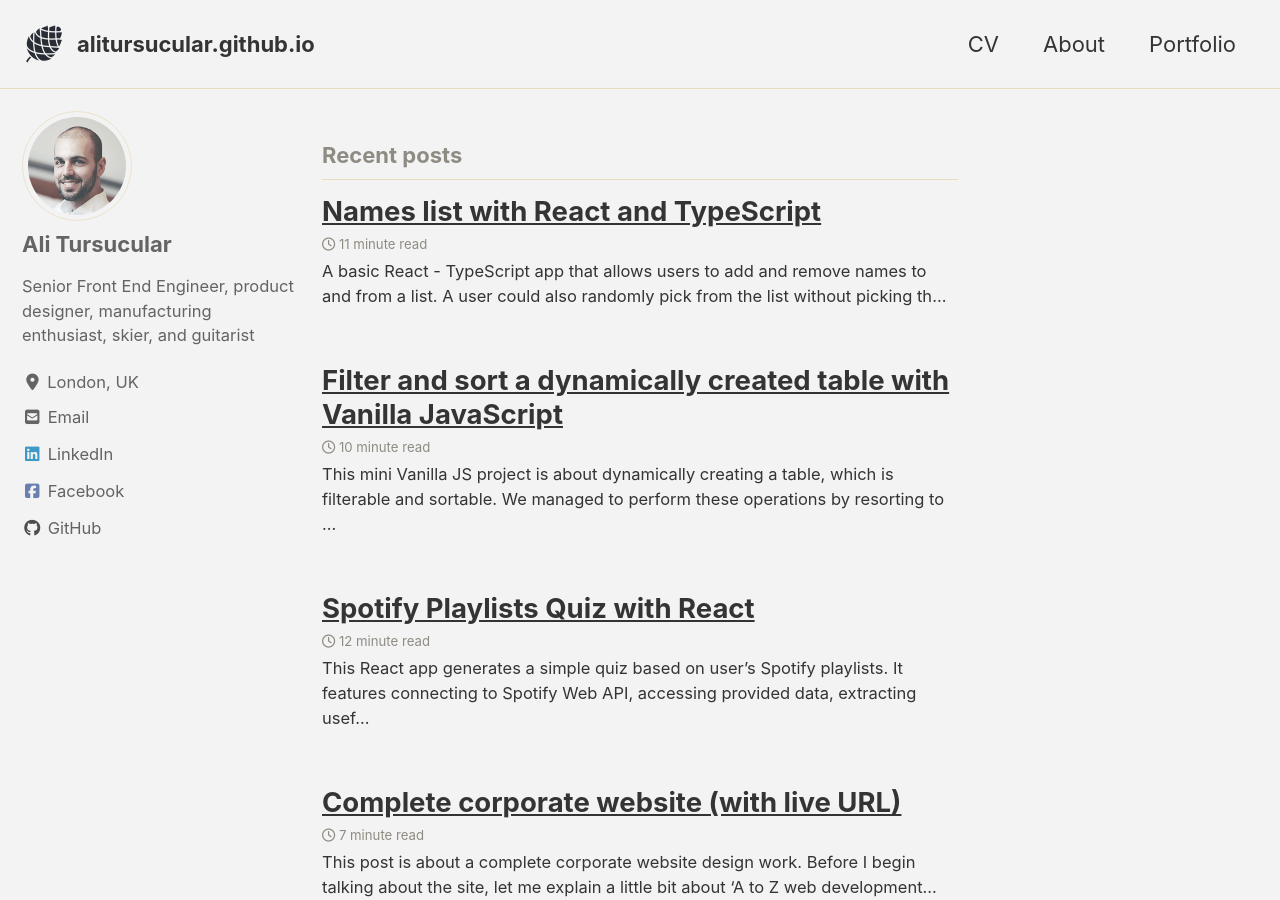
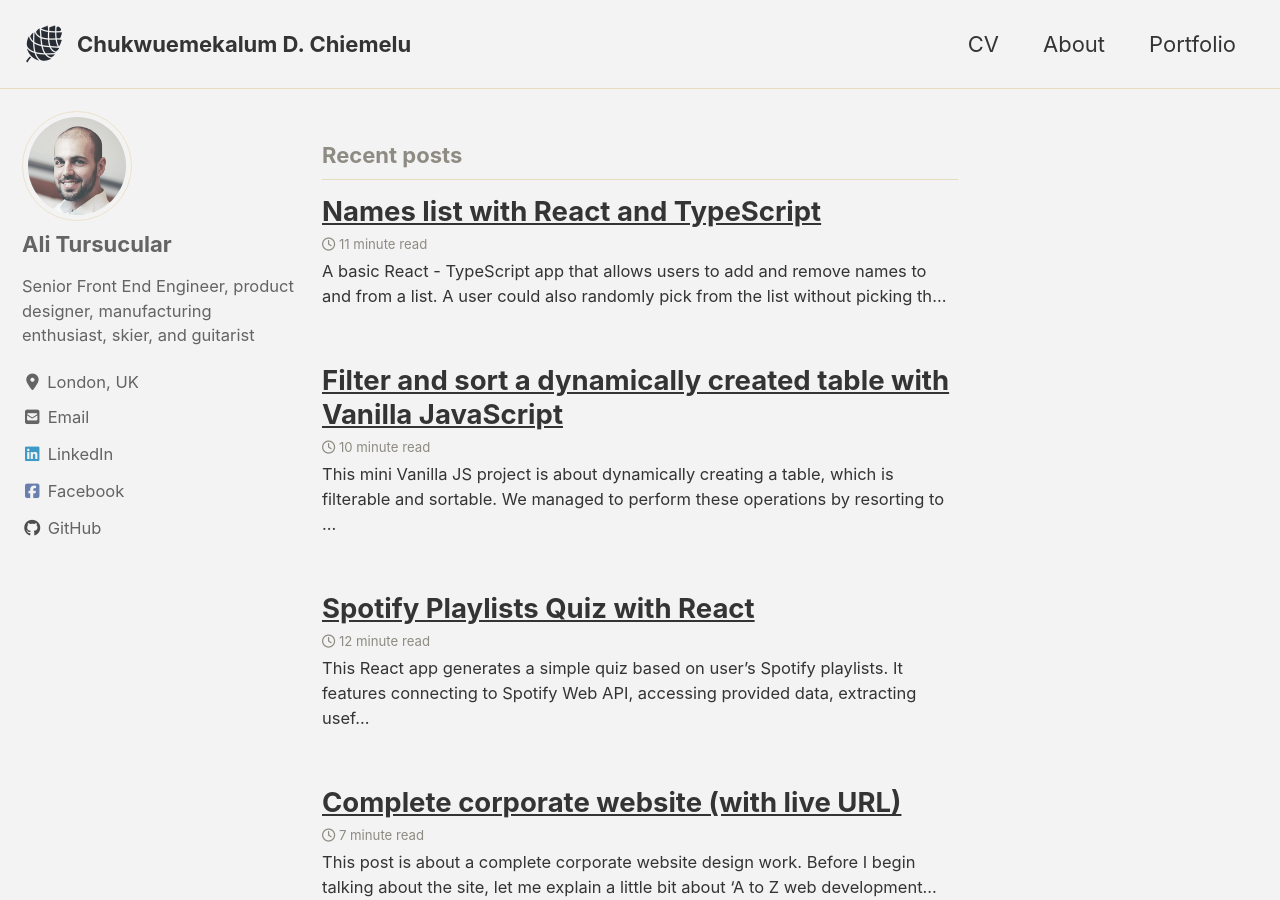
Before and after one commit to Chukwuemekalum/chukwuemekalum.github.io, a Jekyll site: the page built from index.html, in a window 1280 px wide and 900 px high. Built offline with Jekyll 4.4.1, drawn with Linux system fonts in a browser that asks for light colours; cached includes are drawn as plain includes; nearby versions of some CDN libraries; the list of posts is cut into pages by our own code.

Commit message:
New Changes

```diff
--- a/_config.yml
+++ b/_config.yml
@@ -15,8 +15,8 @@
 minimal_mistakes_skin    : "dirt" # "default", "air", "aqua", "contrast", "dark", "dirt", "neon", "mint", "plum", "sunrise"
 
 # Site Settings
-locale                   : "en-GB"
-title                    : "alitursucular.github.io"
+locale                   : "en"
+title                    : "Chukwuemekalum D. Chiemelu"
 title_separator          : "-"
 subtitle                 : # site tagline that appears below site title in masthead
 name                     : "Ali Turşucular"
```
